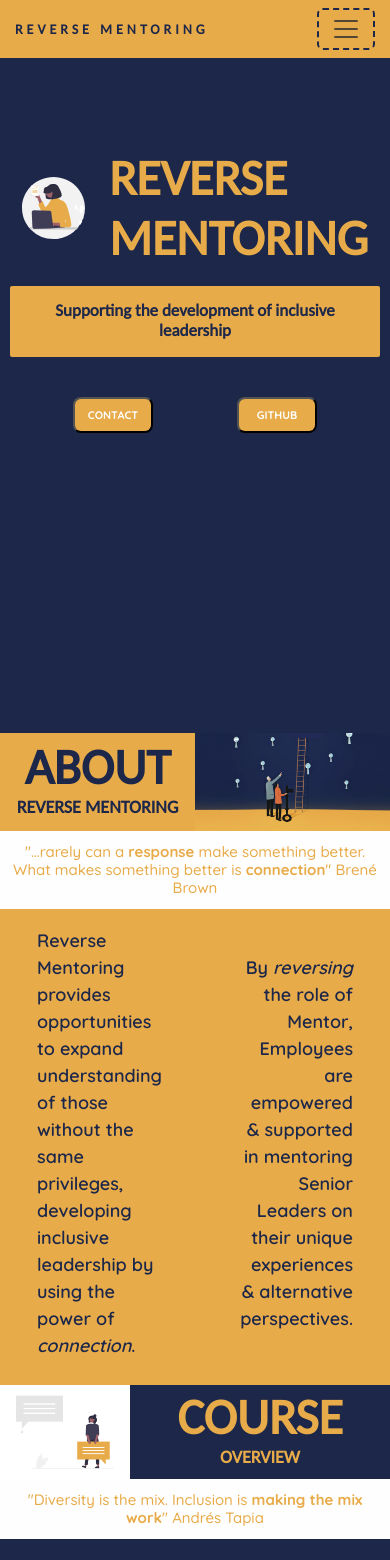
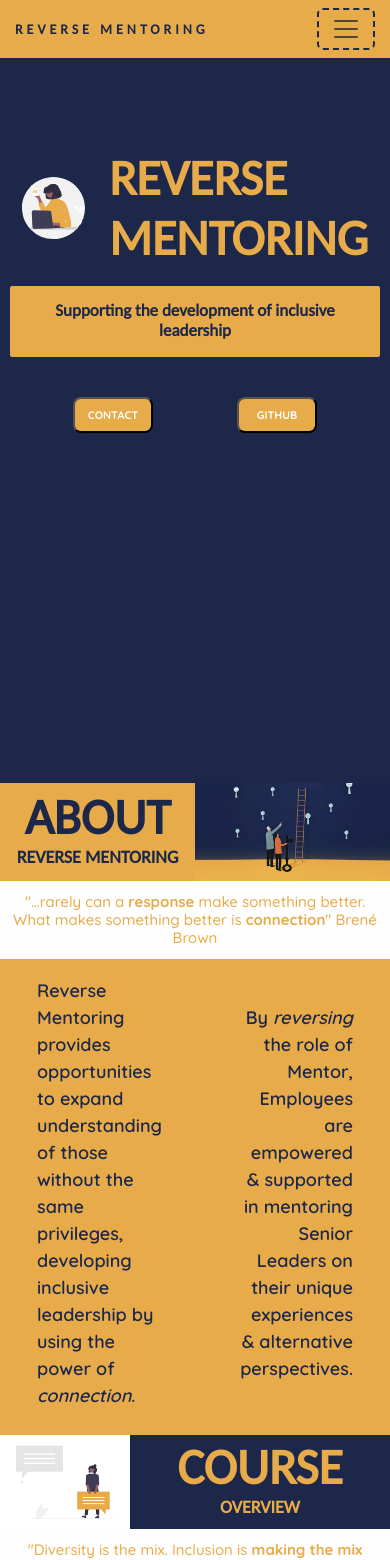
Before and after one commit to SkippyWalnuts/rev-mentoring-react, a React (Create React App) app: page / in a window 390 px wide. Shown: the top 1560 px of the page. Built offline with nearby package versions, Linux system fonts and the light colour scheme.

Commit message:
Update About.css

```diff
--- a/src/About.css
+++ b/src/About.css
@@ -10,7 +10,7 @@
 
 @media (max-width: 700px) {
     .About {
-    margin: 300px auto 0;
+    margin: 350px auto 0;
 }
     .About p {
             font-size: 18px;
```
